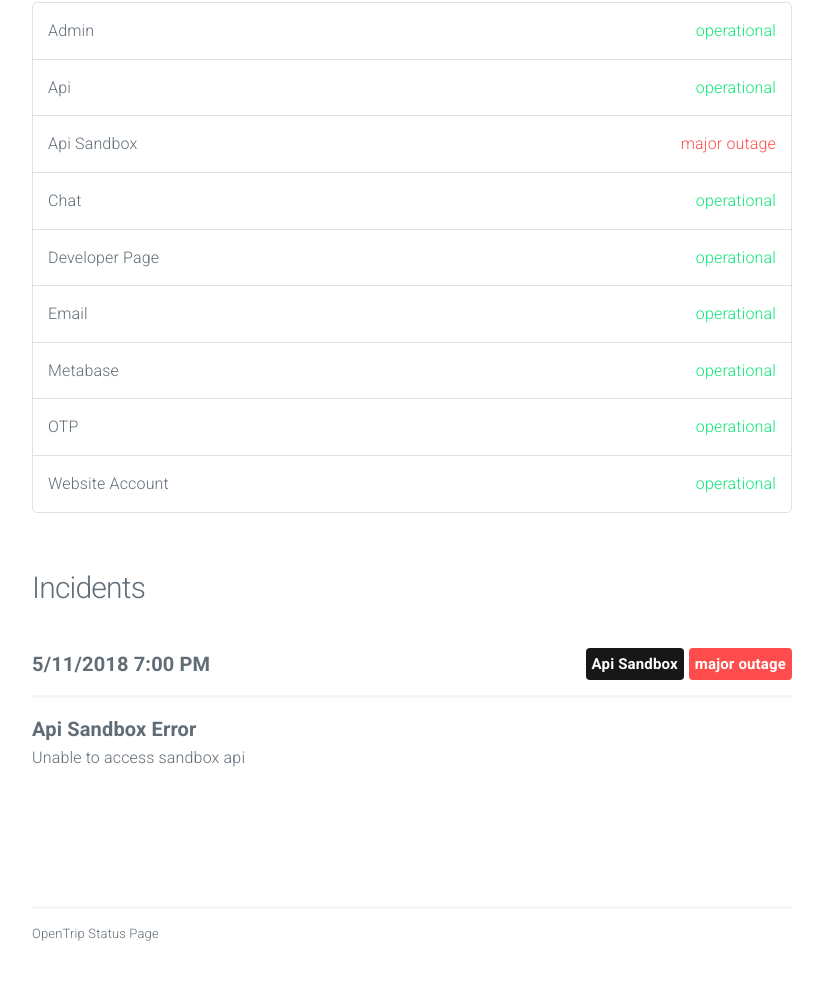
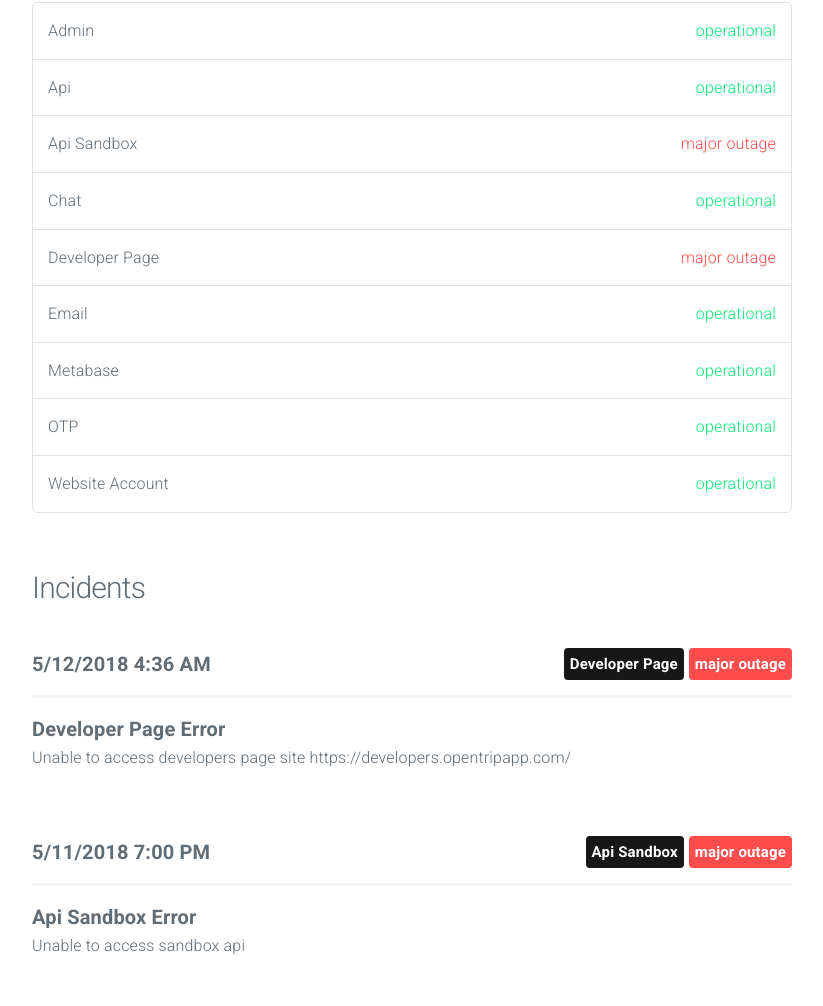
Before and after one commit to opentripapp/status, a plain HTML site: page index.html in a window 1280 px wide. Shown: the part 264-1270 px from the top of the page, without its empty margins (228-1051 px from the left). Before the commit the page ends 1233 px from the top, so only its background shows below. Drawn offline with nearby package versions, Linux system fonts and the light colour scheme; no server answers.

Commit message:
update index

```diff
--- a/index.html
+++ b/index.html
@@ -32,7 +32,7 @@
 
 
 					<div class="panel major outage">
-						<span data-l10n-id="Major-outage">Major outage</span> <span data-l10n-id="on">on</span> Api Sandbox.
+						<span data-l10n-id="Major-outage">Major outage</span> <span data-l10n-id="on">on</span> Api Sandbox, Developer Page.
 					</div>
 
 
@@ -57,7 +57,7 @@
 					</li>
 
 					<li>
-						Developer Page <span class="status operational" data-l10n-id="operational">operational</span>
+						Developer Page <span class="status major outage" data-l10n-id="major-outage">major outage</span>
 					</li>
 
 					<li>
@@ -80,6 +80,23 @@
 
 				<h4 data-l10n-id="incidents">Incidents</h4>
 
+
+					<div class="incident">
+						<span class="date moment">2018-05-12 04:36:21 UTC</span>
+
+
+							<span class="label major outage float-right" data-l10n-id="major-outage">major outage</span>
+
+
+							<span class="label system float-right">Developer Page</span>
+
+						<hr/>
+
+						<span class="title">Developer Page Error</span>
+						<p>Unable to access developers page site https://developers.opentripapp.com/</p>
+
+
+					</div>
 
 					<div class="incident">
 						<span class="date moment">2018-05-11 19:00:19 UTC</span>
```
